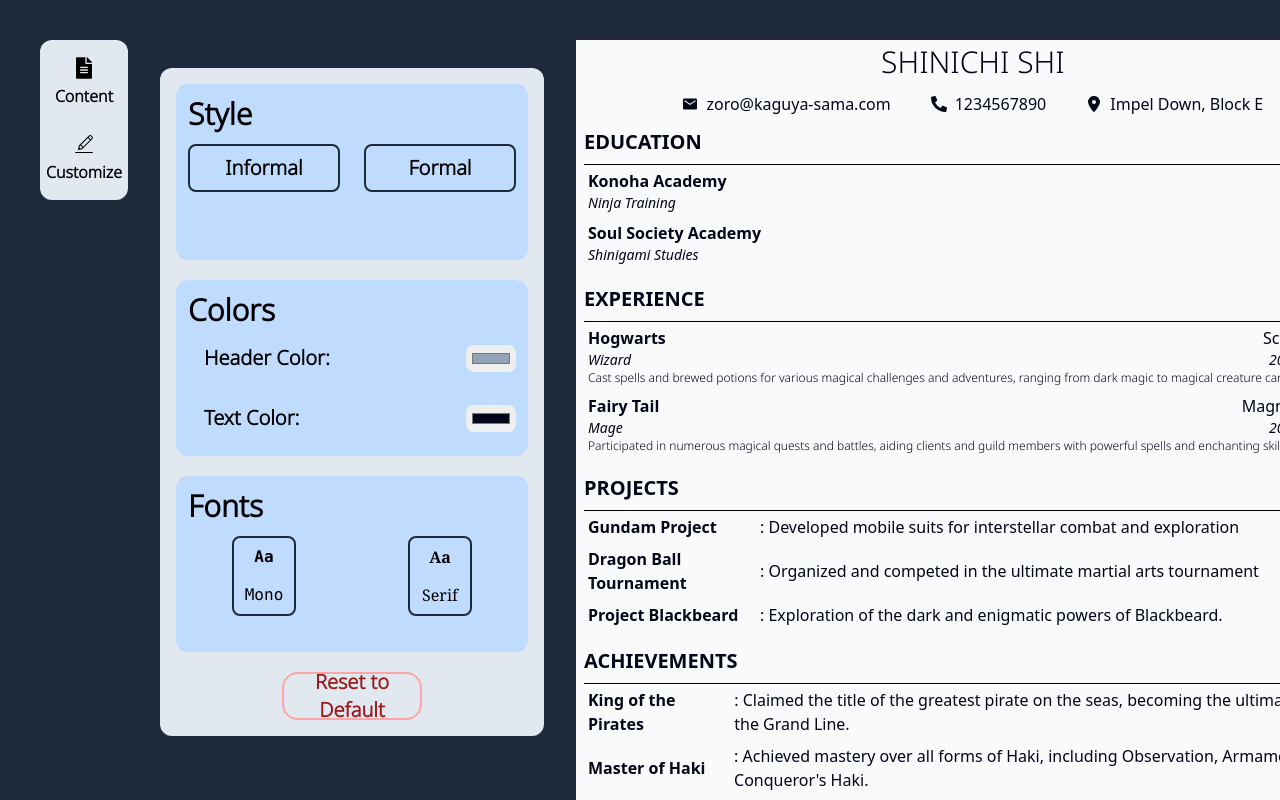
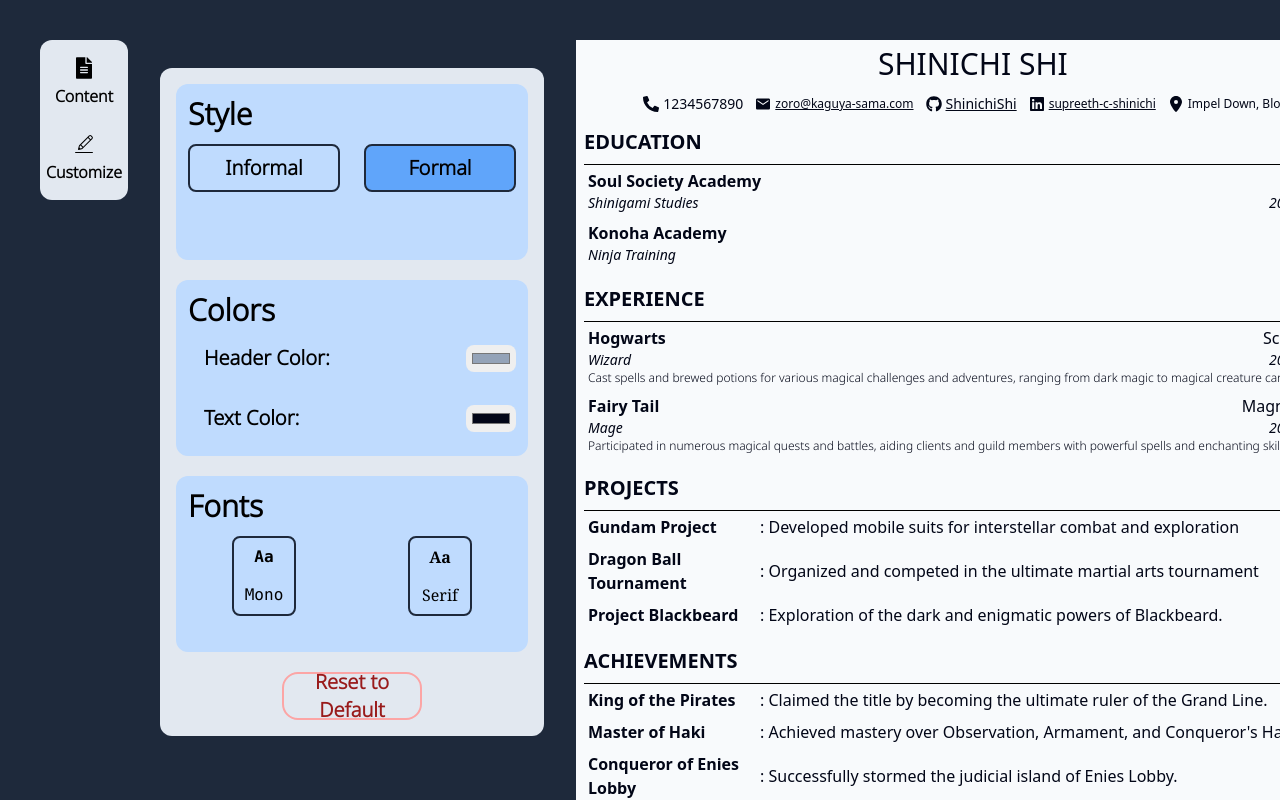
Before and after one commit to ShinichiShi/ResumeByte, a React (Vite) app: page / in a window 1280 px wide. Both pictures are taken after a click on the element "Customize". Shown: the top 800 px of the page. Built offline with nearby package versions, Linux system fonts and the light colour scheme.

Commit message:
add more links, improvise styles

```diff
--- a/src/components/App.jsx
+++ b/src/components/App.jsx
@@ -52,13 +52,19 @@
   const handleClear = () => {
     setPersonalDetails({
       name: '',
-      email: '',
-      phoneNumber: '',
-      address: '',
+    email: '',
+    github:'',
+    linkedin:'',
+    phoneNumber: '',
+    address: '',
     });
     setSections({
       educations: [],
       experience: [],
+      projects: [],
+      achievements: [],
+      certification: [],
+      misc: [],
     });
     setAddSection(false);
   };
@@ -176,19 +182,35 @@
                   handleChange={handlePersonalDetailsChange}
                 />
                 <Input
-                  placeholder="E-mail"
+                  placeholder="Phone Number"
+                  type="number"
+                  displayName="Phone Number"
+                  value={personalDetails.phoneNumber}
+                  name="phoneNumber"
+                  handleChange={handlePersonalDetailsChange}
+                />
+                <Input
+                  placeholder="G-mail"
                   type="email"
-                  displayName="Email"
+                  displayName="Gmail"
                   value={personalDetails.email}
                   name="email"
                   handleChange={handlePersonalDetailsChange}
                 />
                 <Input
-                  placeholder="Phone Number"
-                  type="number"
-                  displayName="Phone Number"
-                  value={personalDetails.phoneNumber}
-                  name="phoneNumber"
+                  placeholder="Username"
+                  type="text"
+                  displayName="Github"
+                  value={personalDetails.github}
+                  name="github"
+                  handleChange={handlePersonalDetailsChange}
+                />
+                <Input
+                  placeholder="Username"
+                  type="text"
+                  displayName="Linkedin"
+                  value={personalDetails.linkedin}
+                  name="linkedin"
                   handleChange={handlePersonalDetailsChange}
                 />
                 <Input
@@ -401,8 +423,10 @@
                 {' '}
                 <p className="font-bold text-3xl mb-3">Style</p>
                 <div className="w-full flex gap-6 items-center justify-around">
+
                   <button
-                    className="h-12 w-1/2 border-2 border-slate-800 rounded-lg flex items-center justify-around flex-col hover:bg-blue-300"
+                    className={`h-12 w-1/2 border-2 border-slate-800 rounded-lg flex items-center justify-around flex-col
+                      ${style==='informal'?'bg-blue-400':'hover:bg-blue-300'}`}
                     onClick={() => {
                       setStyle('informal');
                     }}
@@ -410,7 +434,8 @@
                     <div className="font-bold text-xl">Informal</div>
                   </button>
                   <button
-                    className="h-12 w-1/2 border-2 border-slate-800 rounded-lg flex items-center justify-around flex-col hover:bg-blue-300"
+                    className={`h-12 w-1/2 border-2 border-slate-800 rounded-lg flex items-center justify-around flex-col
+                      ${style==='formal'?'bg-blue-400':'hover:bg-blue-300'}`}
                     onClick={() => {
                       setStyle('formal');
                     }}
@@ -452,14 +477,14 @@
                 <p className="font-bold text-3xl mb-3">Fonts</p>
                 <div className="w-full flex gap-6 items-center justify-around">
                   <div
-                    className="h-20 w-16 border-2 border-slate-800 rounded-lg flex items-center justify-around flex-col hover:bg-blue-300 cursor-pointer"
-                    onClick={() => handleFont('font-sans')}
+                    className={`h-20 w-16 border-2 border-slate-800 rounded-lg flex items-center justify-around flex-col cursor-pointer ${styling.font==='font-mono'?'bg-blue-400':'hover:bg-blue-300'}`}
+                    onClick={() => handleFont('font-mono')}
                   >
                     <div className="font-bold font-mono">Aa</div>
                     <div className="font-mono">Mono</div>
                   </div>
                   <div
-                    className="h-20 w-16 border-2 border-slate-800 rounded-lg flex items-center justify-around flex-col hover:bg-blue-300 cursor-pointer"
+                    className={`h-20 w-16 border-2 border-slate-800 rounded-lg flex items-center justify-around flex-col  cursor-pointer ${styling.font==='font-serif'?'bg-blue-400':'hover:bg-blue-300'}`}
                     onClick={() => handleFont('font-serif')}
                   >
                     <div className="font-bold font-serif">Aa</div>
@@ -492,52 +517,3 @@
 }
 
 export default App;
-
-// import PersonalSection from './components/PersonalSection';
-// const [isDisplayPersonal, setIsDisplayPersonal] = useState(false);
-// const [isDisplayEdu, setIsDisplayEdu] = useState(false);
-// const handleClickPersonal = () => {
-//   isDisplayEdu
-//     ? (setIsDisplayPersonal(!isDisplayPersonal),
-//     setIsDisplayEdu(!isDisplayEdu))
-//     : setIsDisplayPersonal(!isDisplayPersonal);
-// };
-// const handleClickEdu = () => {
-//   isDisplayPersonal
-//     ? (setIsDisplayEdu(!isDisplayEdu),
-//       setIsDisplayPersonal(!isDisplayPersonal))
-//     : setIsDisplayEdu(!isDisplayEdu);
-// };
-// const handleClickPersonal = () => {
-// if (isDisplayEdu) {
-// setIsDisplayEdu(false);
-// }
-// setIsDisplayPersonal(!isDisplayPersonal);
-// };
-
-// const handleClickEdu = () => {
-// if (isDisplayPersonal) {
-// setIsDisplayPersonal(false);
-// }
-// setIsDisplayEdu(!isDisplayEdu);
-// };
-/* {isDisplayPersonal ? (
-            <Details name={'Personal Details'}>
-              <Input name="Full name" handleClick={handleClickPersonal} />
-              <Input name="E-mail" handleClick={handleClickPersonal} />
-              <Input name="Phone Number" handleClick={handleClickPersonal} />
-              <Input name="Address" handleClick={handleClickPersonal} />
-            </Details>
-          ) : (
-            <PersonalSection
-              name={'Personal Details'}
-              handleClick={handleClickPersonal}
-            />
-          )}
-          {isDisplayEdu ? (
-            <Details name={'Education'}>
-              <Input name="College Name" handleClick={handleClickEdu} />
-            </Details>
-          ) : (
-            <PersonalSection name={'Education'} handleClick={handleClickEdu} />
-          )} */
--- a/src/components/Form Filling/AddForm.jsx
+++ b/src/components/Form Filling/AddForm.jsx
@@ -86,14 +86,12 @@
       {operation !== 'add' && (
         <Delete onClick={() => handleDeleteSection(sectionType, section.id)} />
       )}
-      {operation === 'add' && (
         <>
           <div className="w-full flex items-center justify-between">
             <Cancel onClick={handleCancel} />
             <Save onClick={handleSubmit} />
           </div>
         </>
-      )}
     </>
   );
 }
--- a/src/components/Resume Display/Personal.jsx
+++ b/src/components/Resume Display/Personal.jsx
@@ -1,20 +1,21 @@
 import React from 'react';
 import { IoMdMail } from 'react-icons/io';
-import { FaPhoneAlt } from 'react-icons/fa';
+import { FaPhoneAlt, FaGithub, FaLinkedin, FaGit}  from 'react-icons/fa';
 import { FaLocationDot } from 'react-icons/fa6';
 
 const Personal = ({ personalDetails, style, styling }) => {
-  const { name, email, phoneNumber, address } = personalDetails;
+  const { name, email, phoneNumber, address, github, linkedin } = personalDetails;
+  const fontClass = styling.font;
 
   const containerClasses =
     style === 'informal'
-      ? `h-20 flex items-center justify-center flex-col gap-3 `
-      : 'h-20 flex items-center justify-center flex-col gap-3';
+      ? `h-20 flex items-center justify-center flex-col gap-3`
+      : `h-20 flex items-center justify-center flex-col gap-3`;
 
   const nameClasses =
     style === 'informal'
-      ? `flex items-center justify-center text-4xl uppercase `
-      : `flex items-center justify-center text-3xl uppercase`;
+      ? `flex items-center justify-center text-4xl uppercase ${fontClass} `
+      : `flex items-center justify-center text-3xl uppercase ${fontClass}`;
 
   const containerStyles = {
     backgroundColor:
@@ -22,28 +23,38 @@
     color: styling.colors.text,
   };
 
-  const fontClass = styling.font;
-  console.log(fontClass);
   return (
     <div className={containerClasses} style={containerStyles}>
       {name !== '' && <div className={nameClasses}>{name}</div>}
-      <div className="flex items-center justify-around flex-row gap-10">
-        {email !== '' && (
-          <div className="flex items-center justify-center gap-2">
-            <IoMdMail />
-            <p className={`${fontClass}`}>{email}</p>
+      <div className="flex items-center justify-around flex-row gap-3">
+      {phoneNumber !== '' && (
+          <div className="flex items-center justify-center gap-1">
+            <FaPhoneAlt />
+            <p className={`${fontClass} text-sm`}>{phoneNumber}</p>
           </div>
         )}
-        {phoneNumber !== '' && (
-          <div className="flex items-center justify-center gap-2">
-            <FaPhoneAlt />
-            <p className={`${fontClass}`}>{phoneNumber}</p>
+        {email !== '' && (
+          <div className="flex items-center justify-center gap-1">
+            <IoMdMail />
+            <a className={`${fontClass} text-xs underline`} href={`mailto:${email}`} target='_blank'>{email}</a>
+          </div>
+        )}
+        {github !== '' && (
+          <div className="flex items-center justify-center gap-1">
+            <FaGithub />
+            <a className={`${fontClass} text-sm underline`} href={`https://github.com/${github}`} target='_blank'>{github}</a>
+          </div>
+        )}
+        {linkedin !== '' && (
+          <div className="flex items-center justify-center gap-1">
+            <FaLinkedin />
+            <a className={`${fontClass} text-xs underline`} href={`https://www.linkedin.com/in/${linkedin}`} target='_blank'>{linkedin}</a>
           </div>
         )}
         {address !== '' && (
-          <div className="flex items-center justify-center gap-2">
+          <div className="flex items-center justify-center gap-1">
             <FaLocationDot />
-            <p className={`${fontClass}`}>{address}</p>
+            <p className={`${fontClass} text-xs`}>{address}</p>
           </div>
         )}
       </div>
--- a/src/components/Templates/TemplateData.jsx
+++ b/src/components/Templates/TemplateData.jsx
@@ -4,25 +4,27 @@
   personalDetails: {
     name: 'Shinichi Shi',
     email: 'zoro@kaguya-sama.com',
+    github:'ShinichiShi',
+    linkedin:'supreeth-c-shinichi',
     phoneNumber: '1234567890',
     address: 'Impel Down, Block E',
   },
   sections: {
     educations: [
       {
+        degree: 'Shinigami Studies',
+        name: 'Soul Society Academy',
+        percentage: '95%',
+        startYear: '2023',
+        endYear: 'present',
+        id: uniqid(),
+      },
+      {
         name: 'Konoha Academy',
         degree: 'Ninja Training',
         percentage: '100%',
-        startYear: '2023',
-        endYear: '2027',
-        id: uniqid(),
-      },
-      {
-        degree: 'Shinigami Studies',
-        name: 'Soul Society Academy',
-        percentage: '95%',
         startYear: '2020',
-        endYear: '2022',
+        endYear: '2023',
         id: uniqid(),
       },
     ],
@@ -68,23 +70,17 @@
     achievements: [
       {
         name: 'King of the Pirates',
-        desc: 'Claimed the title of the greatest pirate on the seas, becoming the ultimate ruler of the Grand Line.',
+        desc: 'Claimed the title by becoming the ultimate ruler of the Grand Line.',
         id: uniqid(),
       },
       {
         name: 'Master of Haki',
-        desc: "Achieved mastery over all forms of Haki, including Observation, Armament, and Conqueror's Haki.",
+        desc: "Achieved mastery over Observation, Armament, and Conqueror's Haki.",
         id: uniqid(),
       },
       {
-        name: 'Savior of Dressrosa',
-        desc: 'Saved the nation of Dressrosa from the tyrannical rule of Donquixote Doflamingo.',
-        id: uniqid(),
-      },
-
-      {
         name: 'Conqueror of Enies Lobby',
-        desc: 'Successfully stormed the judicial island of Enies Lobby and defeated the Marine forces stationed there.',
+        desc: 'Successfully stormed the judicial island of Enies Lobby.',
         id: uniqid(),
       },
     ],
```
Also changed, not shown: src/components/Form Filling/SectionArray.jsx (+10 -2 lines).
